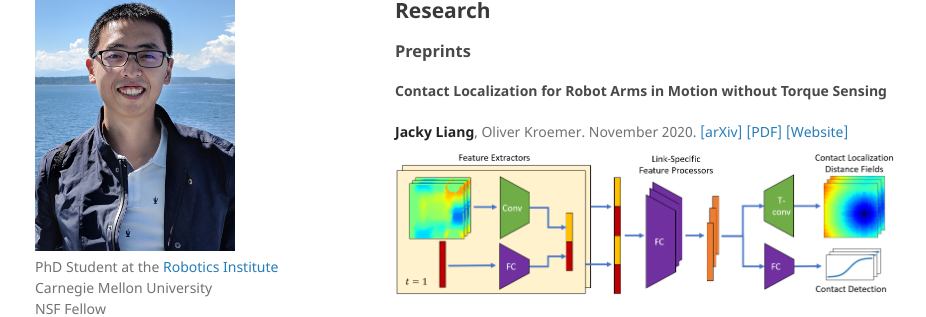
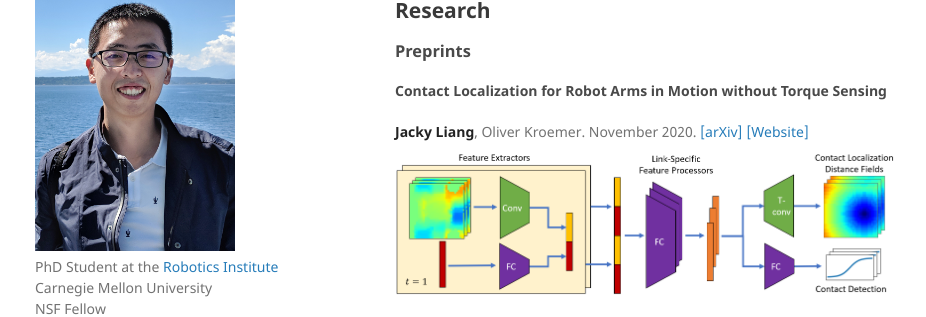
Before and after one commit to jacky-liang/jacky.io, a Jekyll site: the page built from index.md, in a window 1280 px wide and 900 px high, scrolled down 1421 px. Shown: the part 138-455 px from the top of the window, without its empty margins (175-1101 px from the left). Built offline with Jekyll 4.4.1, drawn with Linux system fonts in a browser that asks for light colours; a style sheet for code colours, icons or effects is not loaded; our own code applies the rules of GitHub Pages for plain Markdown files.

Commit message:
Update index.md

```diff
--- a/index.md
+++ b/index.md
@@ -46,7 +46,6 @@ I also enjoy playing and improvising on the piano - you can find some of my piec
 **Jacky Liang**, Oliver Kroemer.
 November 2020.
 [\[arXiv\]](https://arxiv.org/abs/2011.03142)
-[\[PDF\]](https://arxiv.org/pdf/2011.03142.pdf)
 [\[Website\]](https://sites.google.com/view/ct-loc/)
 [<img class="pub-img" src="{{ site.baseurl }}assets/imgs/ct_sensing.png">](https://sites.google.com/view/ct-loc/)
 
```
